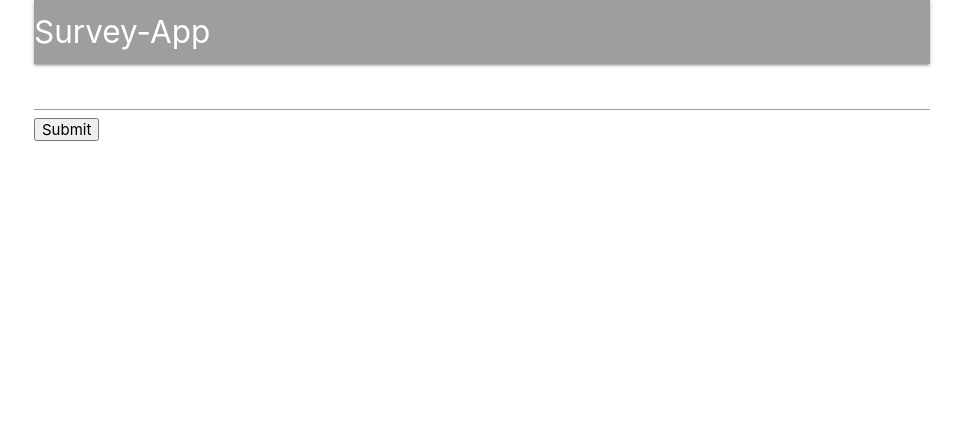
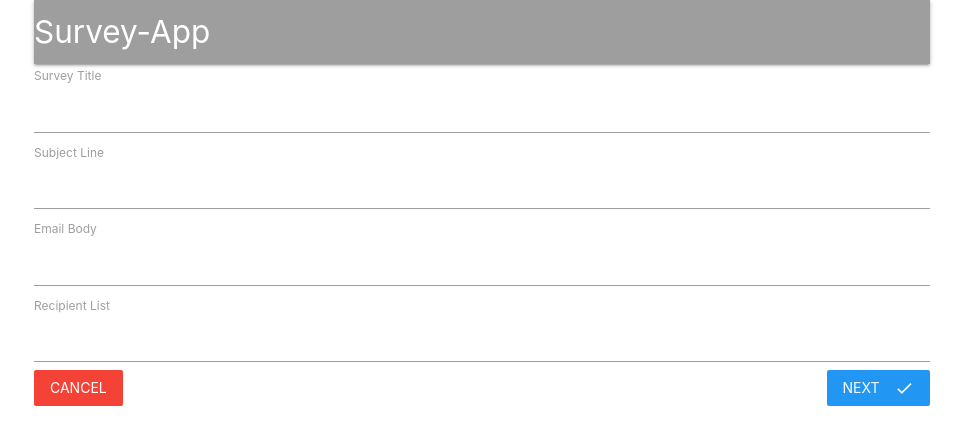
Before and after one commit to ahallam75/survey-app, a React (Create React App) app in the folder client/: page /surveys/new in a window 1280 px wide. Shown: the top 444 px of the page, without its empty margins (158-1121 px from the left). Built offline with nearby package versions, Linux system fonts and the light colour scheme; no server answers.

Commit message:
Form almost complete. Needs validation.

```diff
--- a/client/src/components/surveys/SurveyField.js
+++ b/client/src/components/surveys/SurveyField.js
@@ -1,10 +1,11 @@
 // SurveyField contains logic to render a single label and text input
 import React from "react";
 
-export default () => {
+export default ({ input, label }) => {
   return (
     <div>
-      <input />
+      <label>{label}</label>
+      <input {...input} />
     </div>
   );
 };
--- a/client/src/components/surveys/SurveyForm.js
+++ b/client/src/components/surveys/SurveyForm.js
@@ -1,22 +1,44 @@
 // SurveyForm shows a form for a user to add input
+import _ from "lodash";
 import React from "react";
 import { reduxForm, Field } from "redux-form";
+import { Link } from "react-router-dom";
 import SurveyField from "./SurveyField";
+
+const FIELDS = [
+  { label: "Survey Title", name: "title" },
+  { label: "Subject Line", name: "subject" },
+  { label: "Email Body", name: "email" },
+  { label: "Recipient List", name: "emails" }
+];
 
 class SurveyForm extends React.Component {
   renderFields() {
-    return (
-      <div>
-        <Field type="text" name="title" component={SurveyField} />
-      </div>
-    );
+    return _.map(FIELDS, ({ label, name }) => {
+      return (
+        <Field
+          key={name}
+          component={SurveyField}
+          type="text"
+          label={label}
+          name={name}
+        />
+      );
+    });
   }
+
   render() {
     return (
       <div>
         <form onSubmit={this.props.handleSubmit(values => console.log(values))}>
           {this.renderFields()}
-          <button type="submit">Submit</button>
+          <Link to="/surveys" className="red btn-flat white-text">
+            Cancel
+          </Link>
+          <button type="submit" className="blue btn-flat right white-text">
+            Next
+            <i className="material-icons right">done</i>
+          </button>
         </form>
       </div>
     );
```
Also changed, not shown: 1 other file (tests, documents, lock files or other folders).
